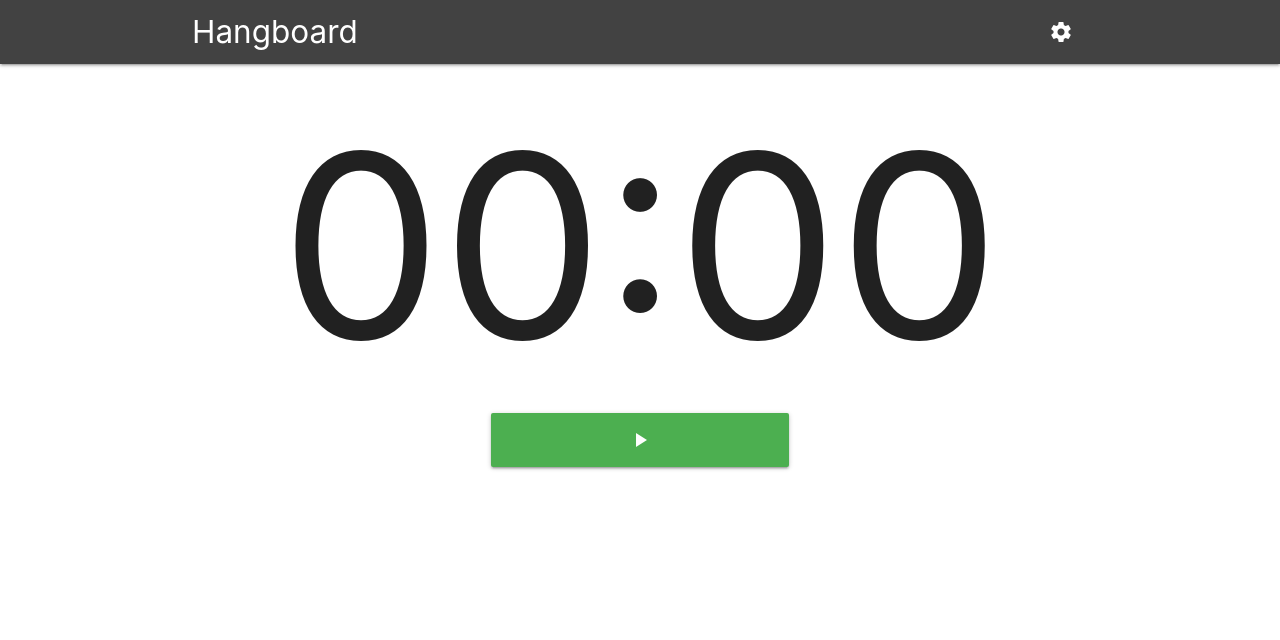
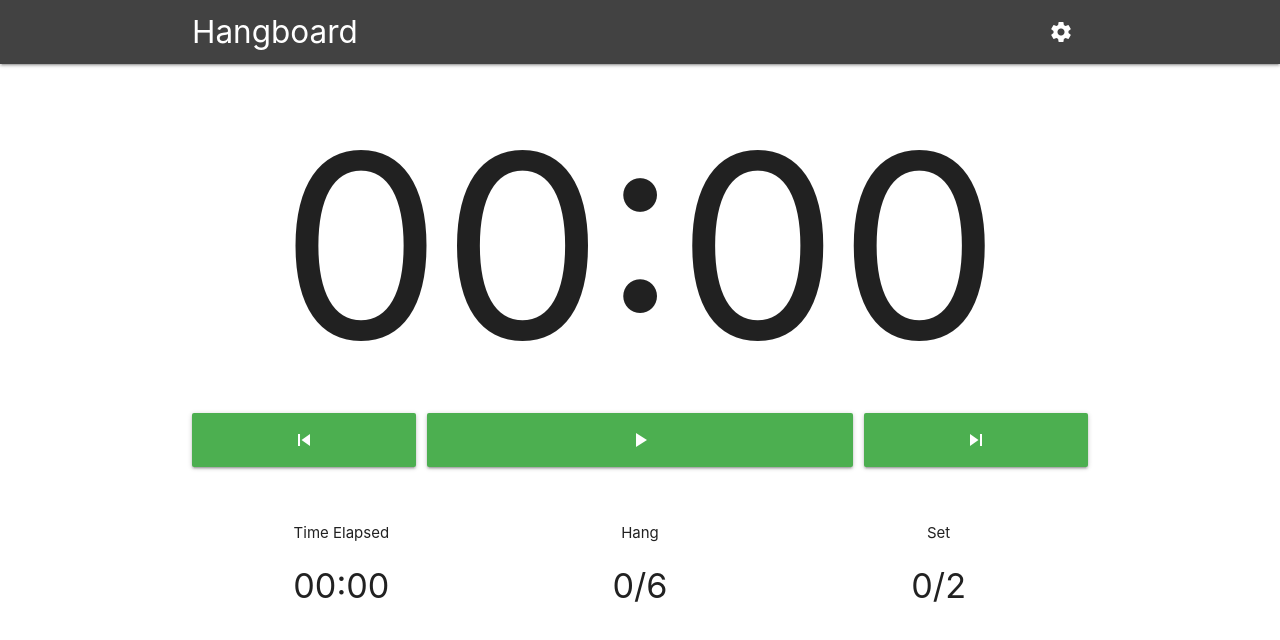
Before and after one commit to alex-mcconnell/hangboard-timer, a React (Create React App) app: page / in a window 1280 px wide. Shown: the top 640 px of the page. Built offline with nearby package versions, Linux system fonts and the light colour scheme.

Commit message:
Added Settings modal, stats, and fixed some ui problems.

```diff
--- a/public/index.html
+++ b/public/index.html
@@ -12,5 +12,11 @@
     <noscript>You need to enable JavaScript to run this app.</noscript>
     <div id="root"></div>
     <script src="https://cdnjs.cloudflare.com/ajax/libs/materialize/1.0.0/js/materialize.min.js"></script>
+    <script>
+        document.addEventListener('DOMContentLoaded', function() {
+          var elems = document.querySelectorAll('.modal');
+          var instances = M.Modal.init(elems);
+        });
+    </script>
   </body>
 </html>
--- a/src/App.js
+++ b/src/App.js
@@ -3,15 +3,17 @@ import React, { Component } from 'react';
 import Navbar from './components/Navbar';
 import Timer from './components/Timer';
 import TimerControls from './components/TimerControls';
+import Stats from './components/Stats';
+import Settings from './components/Settings';
 
 class App extends Component {
   state = {
     settings: {
-      hangTime: 5,
-      restTime: 3,
-      breakTime: 5,
+      hangTime: 10,
+      restTime: 5,
+      breakTime: 30,
 
-      hangsPerSet: 2,
+      hangsPerSet: 6,
       totalSets: 2,
     },
     currentTimeType: null,
@@ -19,23 +21,25 @@ class App extends Component {
     currentHang: 0,
     currentSet: 0,
     interval: null,
+    totalElapsedTime: 0,
   }
 
   toggleTimer = () => {
     if (this.state.interval) {
       this.setState({
-        interval: clearInterval(this.state.interval)
+        interval: clearInterval(this.state.interval),
       });
     } else {
       this.setState({
-        interval: setInterval(this.decrementTime, 1000)
+        interval: setInterval(this.decrementTime, 1000),
       });
     }
   }
 
   decrementTime = () => {
     this.setState({
-      currentTime: this.state.currentTime - 1
+      currentTime: this.state.currentTime - 1,
+      totalElapsedTime: this.state.totalElapsedTime + 1,
     });
     this.toggleTimeType();
   }
@@ -46,6 +50,7 @@ class App extends Component {
       currentTime: 0,
       currentHang: 0,
       currentSet: 0,
+      totalElapsedTime: 0,
     });
     this.toggleTimer();
   }
@@ -59,6 +64,7 @@ class App extends Component {
         currentHang: 0,
         currentSet: 1,
         currentTime: this.state.settings.restTime,
+        totalElapsedTime: 0,
       });
     }
 
@@ -102,8 +108,10 @@ class App extends Component {
     return (
       <div className="App">
         <Navbar />
+        <Settings />
         <Timer currentTime={this.state.currentTime} />
-        <TimerControls timer={this.state} toggleTimer={this.toggleTimer} />
+        <TimerControls isRunning={this.state.interval} toggleTimer={this.toggleTimer} />
+        <Stats stats={this.state} />
       </div>
     );
   }
--- a/src/components/Navbar.js
+++ b/src/components/Navbar.js
@@ -7,7 +7,7 @@ const Navbar = () => {
         <div className="container">
           <a href="/" className="brand-logo">Hangboard</a>
           <ul className="right">
-            <li><a><i className="material-icons">settings</i></a></li>
+            <li><a className="modal-trigger" href="#settings"><i className="material-icons">settings</i></a></li>
           </ul>
         </div>
       </div>
--- /dev/null
+++ b/src/components/Settings.js
@@ -0,0 +1,47 @@
+import React, { Component } from 'react';
+
+class Settings extends Component {
+  state = {
+    hangTime: 10,
+    restTime: 5,
+    breakTime: 30,
+
+    hangsPerSet: 6,
+    totalSets: 2,
+  }
+
+  changeSettings = (e, setting) => {
+    this.setState({
+      [setting]: e.target.value,
+    })
+  }
+
+  render() {
+    return (
+      <div id="settings" className="modal">
+        <div className="modal-content container">
+          <h4>Settings</h4>
+          <div className="row">
+            <div className="col s8 m10">
+              <form>
+                <p className="range-field">
+                  <input type="range" min="0" max="10" value={this.state.hangTime} onChange={(e) => this.changeSettings(e, 'hangTime')}/>
+                </p>
+              </form>
+            </div>
+            <div className="input-field col s4 m2">
+              <input type="number" min="0" max="10" value={this.state.hangTime} onChange={(e) => this.changeSettings(e, 'hangTime')}/>
+              <span className="helper-text center" data-error="wrong" data-success="right">Hang</span>
+            </div>
+          </div>
+
+        </div>
+        <div className="modal-footer">
+          <div className="modal-close waves-effect waves-green btn-flat">Back</div>
+        </div>
+      </div>
+    );
+  }
+}
+
+export default Settings;
--- /dev/null
+++ b/src/components/Stats.js
@@ -0,0 +1,38 @@
+import React from 'react';
+
+const Stats = ({ stats }) =>  {
+
+  function formatTime(sec) {
+    let minutes = Math.floor(sec / 60);
+    let seconds = sec - (minutes * 60);
+
+    if (minutes < 10) {
+      minutes = '0' + minutes;
+    }
+    if (seconds < 10) {
+      seconds = '0' + seconds;
+    }
+    return minutes + ':' + seconds;
+  }
+
+    return (
+      <div className="container">
+        <div className="row">
+          <div className="col s4">
+            <p className="center-align">Time Elapsed</p>
+            <h4 className="center-align">{formatTime(stats.totalElapsedTime)}</h4>
+          </div>
+          <div className="col s4">
+            <p className="center-align">Hang</p>
+            <h4 className="center-align">{stats.currentHang}/{stats.settings.hangsPerSet}</h4>
+          </div>
+          <div className="col s4">
+            <p className="center-align">Set</p>
+            <h4 className="center-align">{stats.currentSet}/{stats.settings.totalSets}</h4>
+          </div>
+        </div>
+      </div>
+    )
+}
+
+export default Stats;
--- a/src/components/Timer.js
+++ b/src/components/Timer.js
@@ -17,9 +17,7 @@ const Timer = ({ currentTime }) => {
   }
 
   return (
-    <div className="container">
-      <h1 className="center">{formatTime(currentTime)}</h1>
-    </div>
+    <h1 className="center">{formatTime(currentTime)}</h1>
   )
 }
 
--- a/src/components/TimerControls.js
+++ b/src/components/TimerControls.js
@@ -1,13 +1,18 @@
 import React from 'react';
 
-const TimerControls = ({ timer, toggleTimer }) =>  {
-    const playPauseButtonIcon = timer.interval ? 'pause' : 'play_arrow'
-    const color = timer.interval ? 'red' : 'green'
+const TimerControls = ({ isRunning, toggleTimer }) =>  {
+    const color = isRunning ? 'red' : 'green'
 
     return (
       <div className="container">
         <div className="row">
-          <div className={ 'col s4 push-s4 waves-effect waves-light btn-large ' + color } onClick={ toggleTimer }><i className="material-icons">{ playPauseButtonIcon }</i></div>
+          <div className={ 'col s3 waves-effect waves-light btn-large ' + color }><i className="material-icons">skip_previous</i></div>
+          <div className="col s6 row">
+            <div className={ 'col s12 waves-effect waves-light btn-large ' + color } onClick={ toggleTimer }>
+              <i className="material-icons">{ isRunning ? 'pause' : 'play_arrow' }</i>
+            </div>
+          </div>
+          <div className={ 'col s3 waves-effect waves-light btn-large ' + color }><i className="material-icons">skip_next</i></div>
         </div>
       </div>
     )
```
